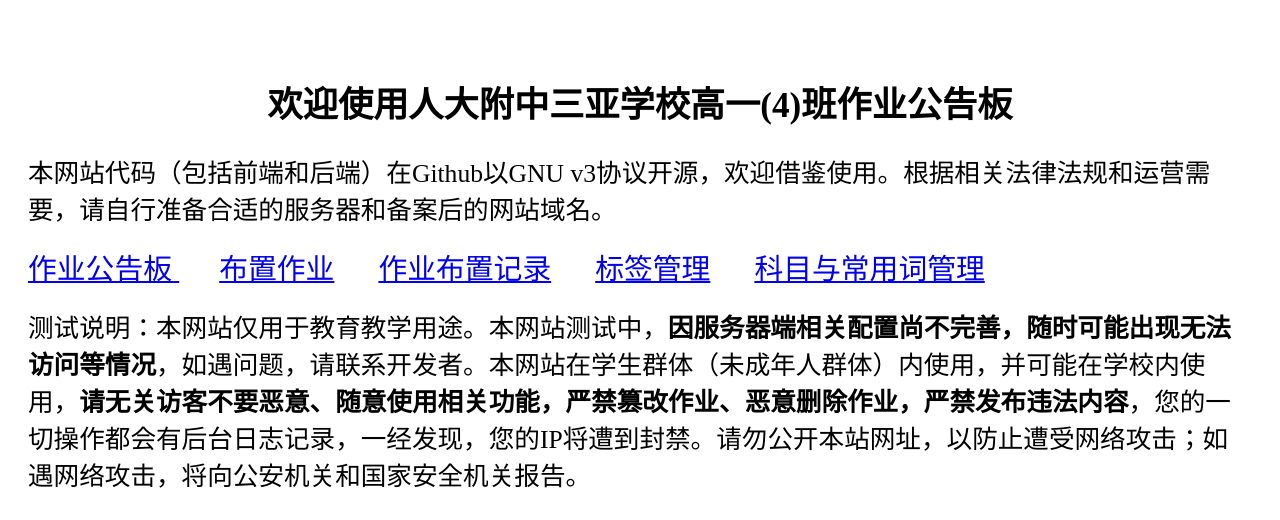
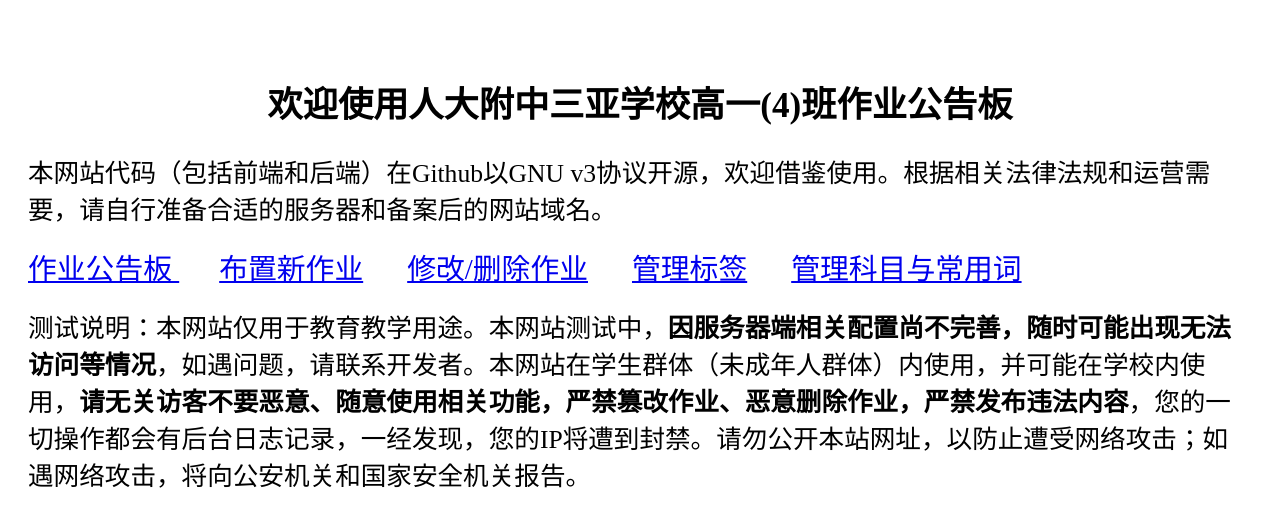
Before and after one commit to DongSX1217/HomeworkBoard, a Flask app: page / in a window 1280 px wide. Shown: the top 520 px of the page. Run offline with Flask 3, Linux system fonts and the light colour scheme.

Commit message:
feat: 优化home页表述

```diff
--- a/templates/home.html
+++ b/templates/home.html
@@ -22,10 +22,10 @@
         <h1>欢迎使用人大附中三亚学校高一(4)班作业公告板</h1>
         <p>本网站代码（包括前端和后端）在Github以GNU v3协议开源，欢迎借鉴使用。根据相关法律法规和运营需要，请自行准备合适的服务器和备案后的网站域名。</p>
         <a href="/homework"> 作业公告板 </a>
-        <a href="/homework/publish"> 布置作业</a>
-        <a href="/submissions"> 作业布置记录</a>
-        <a href="/label/edit"> 标签管理</a>
-        <a href="/subjects"> 科目与常用词管理</a>
+        <a href="/homework/publish"> 布置新作业</a>
+        <a href="/submissions"> 修改/删除作业</a>
+        <a href="/label/edit"> 管理标签</a>
+        <a href="/subjects"> 管理科目与常用词</a>
         <p>测试说明：本网站仅用于教育教学用途。本网站测试中，<b>因服务器端相关配置尚不完善，随时可能出现无法访问等情况</b>，如遇问题，请联系开发者。本网站在学生群体（未成年人群体）内使用，并可能在学校内使用，<b>请无关访客不要恶意、随意使用相关功能，严禁篡改作业、恶意删除作业，严禁发布违法内容</b>，您的一切操作都会有后台日志记录，一经发现，您的IP将遭到封禁。请勿公开本站网址，以防止遭受网络攻击；如遇网络攻击，将向公安机关和国家安全机关报告。</p>
         <p>致谢：感谢DeepSeek/qwen/GPT对大部分bug的修复，以及对各项复杂功能的技术支持。</p>
     </body>
```
